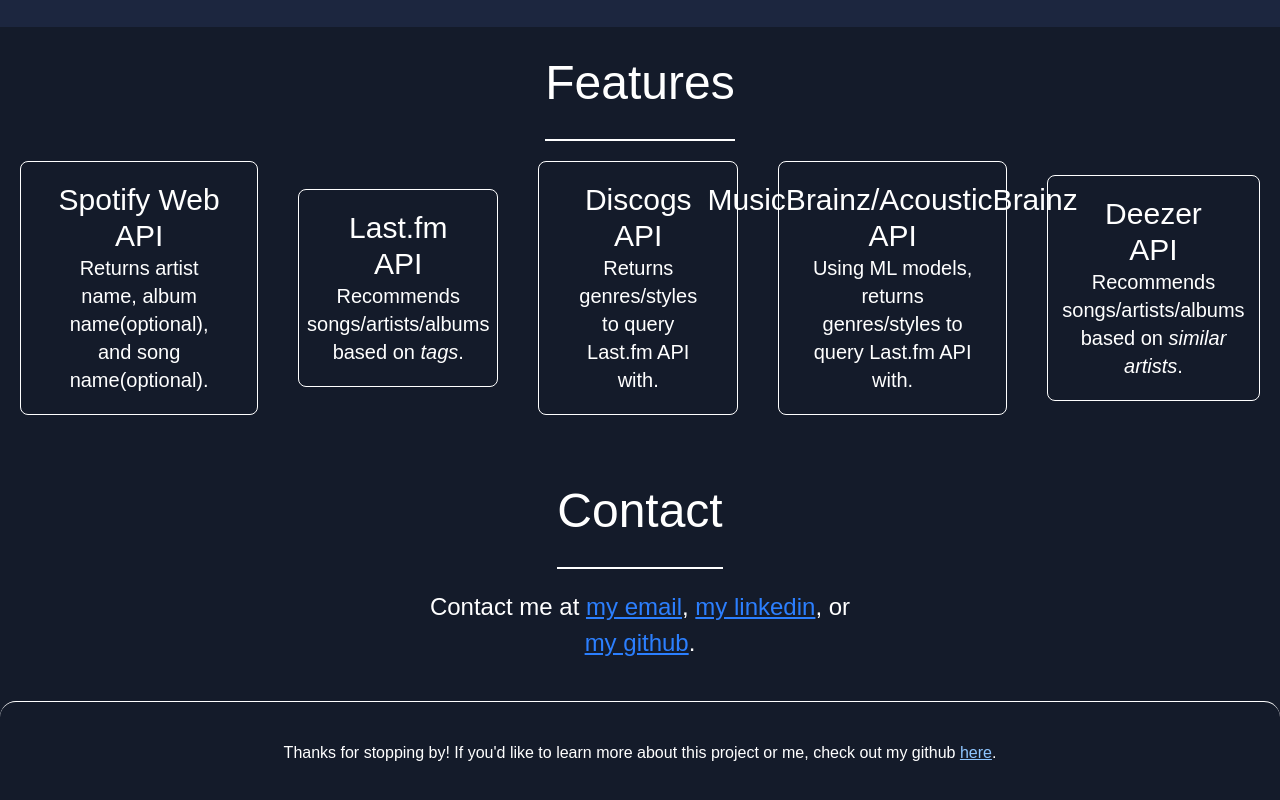
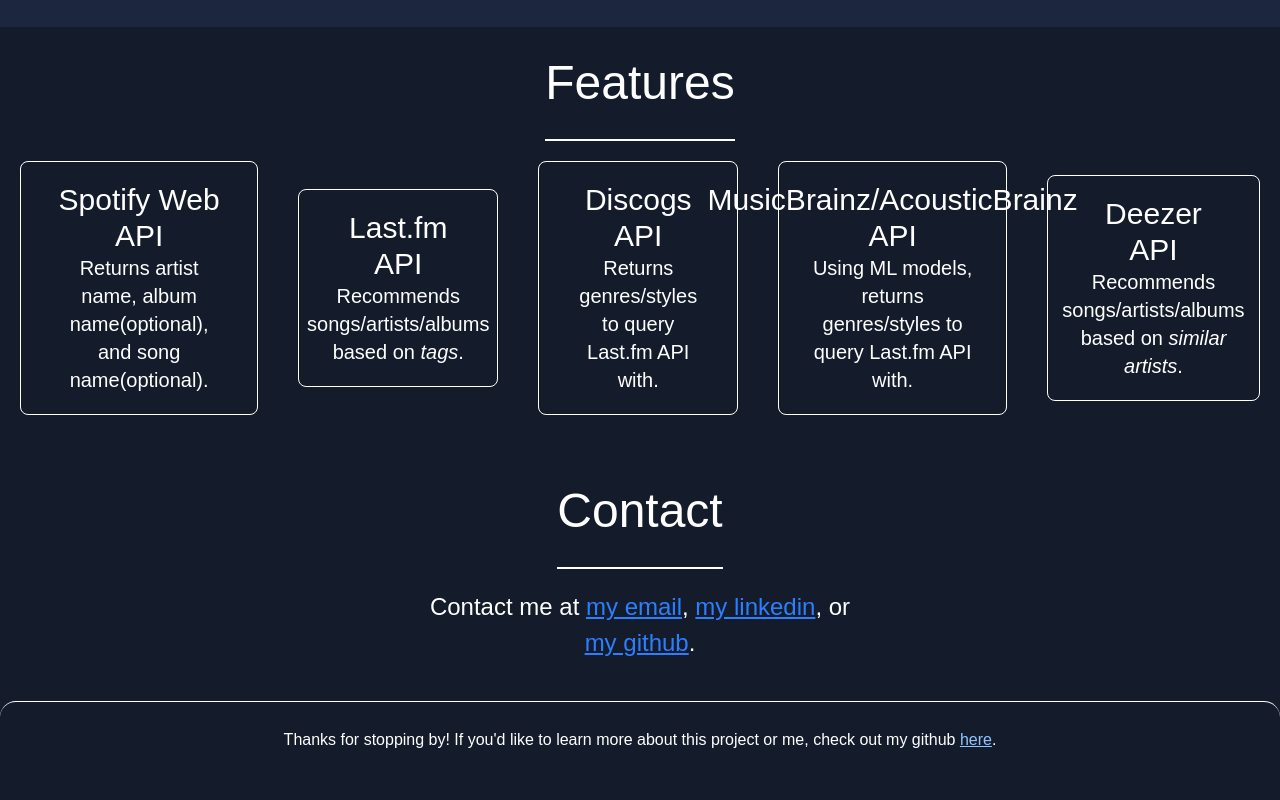
Before and after one commit to huynhli/song-recommendations-web-app, a React (Vite) app in the folder react_frontend/: page / in a window 1280 px wide. Shown: the part 949-1749 px from the top of the page. After the commit the page ends 1726 px from the top, so only its background shows below. Built offline with nearby package versions, Linux system fonts and the light colour scheme; a web font is replaced by a local one.

Commit message:
fixed footer

```diff
--- a/react_frontend/src/pages_or_components/Footer.tsx
+++ b/react_frontend/src/pages_or_components/Footer.tsx
@@ -2,7 +2,7 @@ import '../App.css'
 
 function Footer() {
     return (
-        <div className='border-t-1 border-white rounded-2xl max-h-20 py-[4%] px-[4%] text-center flex justify-center items-center'>
+        <div className='border-t-1 border-white rounded-2xl h-auto py-[2%] px-[4%] text-center flex justify-center items-center'>
             <h1 className=''>Thanks for stopping by! If you'd like to learn more about
                 this project or me, check out my github <a href='https://github.com/huynhli' target='_blank' className='underline text-blue-300 hover:text-blue-500 active:tet-blue-600'>
                 here</a>.</h1>
```
